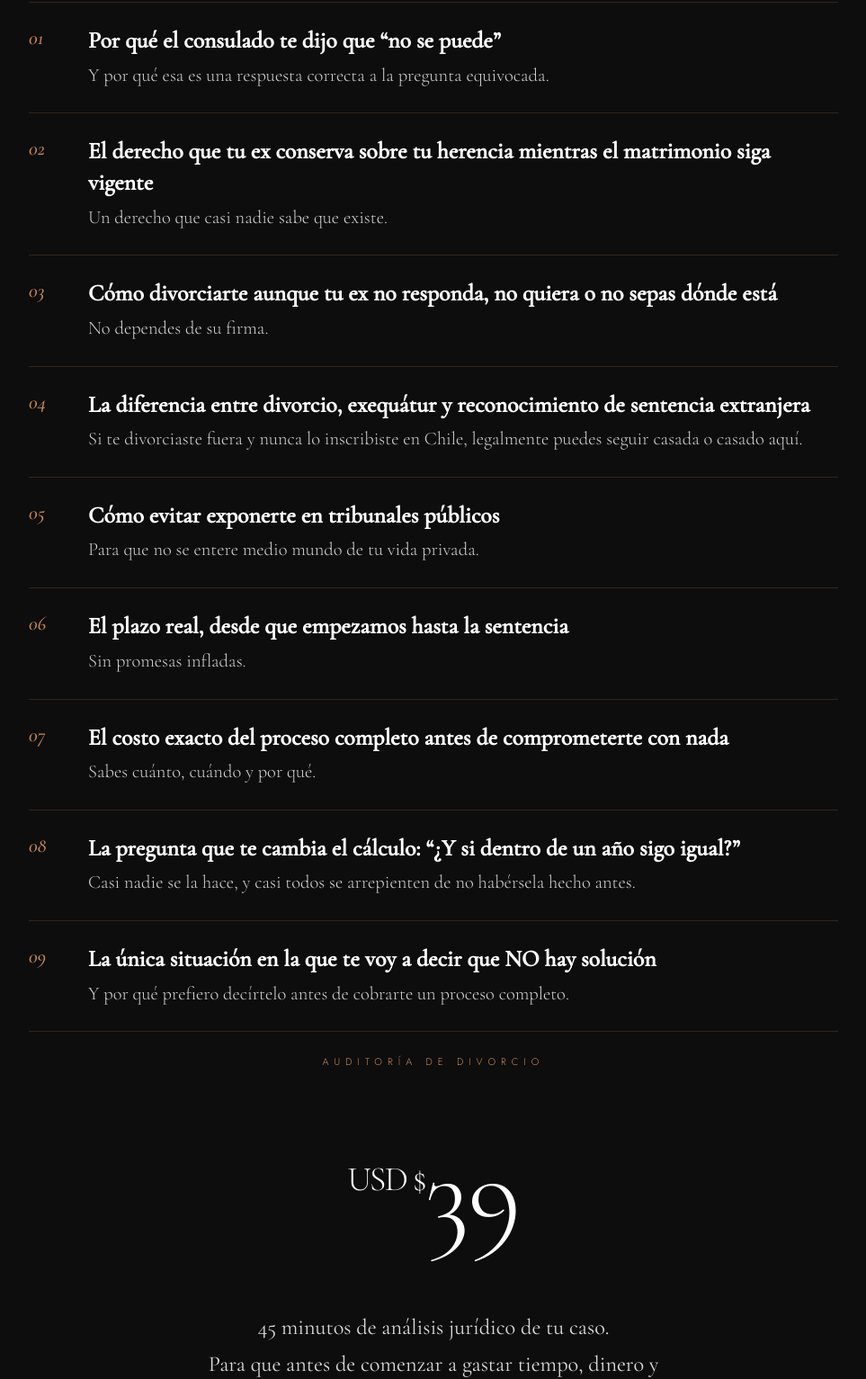
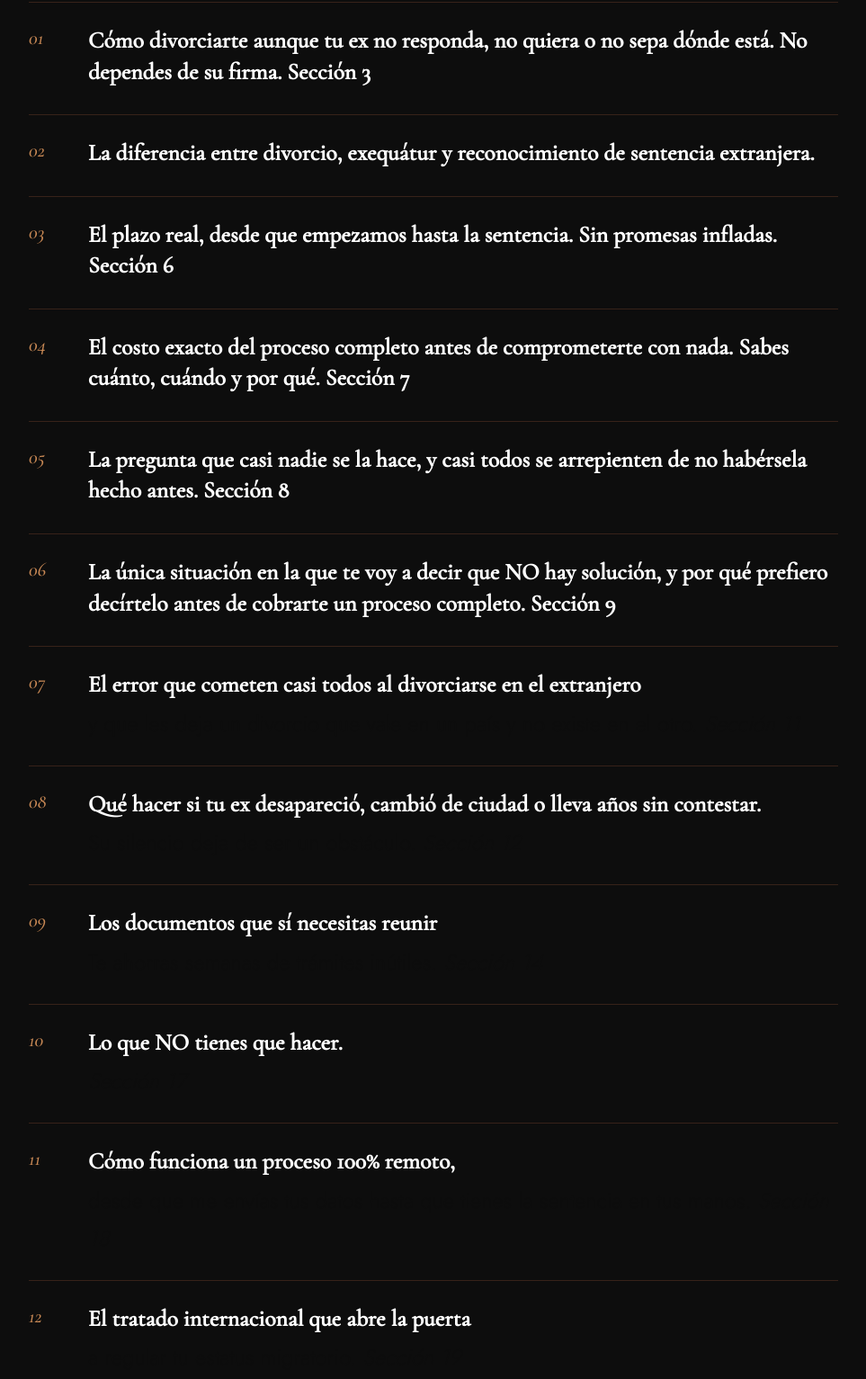
Before and after one commit to psanhuezacortes-blip/funnel, a plain HTML site: page index.html in a window 1280 px wide. Shown: the part 2908-4441 px from the top of the page at 90% size, without its empty margins (158-1121 px from the left). Drawn offline with nearby package versions, Linux system fonts and the light colour scheme.

Commit message:
Actualizar bullets de contenidos de ruta legal

```diff
--- a/index.html
+++ b/index.html
@@ -836,15 +836,22 @@ src="https://www.facebook.com/tr?id=2739206456473065&ev=PageView&noscript=1"
     </div>
 
     <ol class="ruta-bullets r d4">
-      <li><span class="ruta-num">01</span><div class="ruta-copy"><strong>Por qué el consulado te dijo que “no se puede”</strong><span>Y por qué esa es una respuesta correcta a la pregunta equivocada.</span></div></li>
-      <li><span class="ruta-num">02</span><div class="ruta-copy"><strong>El derecho que tu ex conserva sobre tu herencia mientras el matrimonio siga vigente</strong><span>Un derecho que casi nadie sabe que existe.</span></div></li>
-      <li><span class="ruta-num">03</span><div class="ruta-copy"><strong>Cómo divorciarte aunque tu ex no responda, no quiera o no sepas dónde está</strong><span>No dependes de su firma.</span></div></li>
-      <li><span class="ruta-num">04</span><div class="ruta-copy"><strong>La diferencia entre divorcio, exequátur y reconocimiento de sentencia extranjera</strong><span>Si te divorciaste fuera y nunca lo inscribiste en Chile, legalmente puedes seguir casada o casado aquí.</span></div></li>
-      <li><span class="ruta-num">05</span><div class="ruta-copy"><strong>Cómo evitar exponerte en tribunales públicos</strong><span>Para que no se entere medio mundo de tu vida privada.</span></div></li>
-      <li><span class="ruta-num">06</span><div class="ruta-copy"><strong>El plazo real, desde que empezamos hasta la sentencia</strong><span>Sin promesas infladas.</span></div></li>
-      <li><span class="ruta-num">07</span><div class="ruta-copy"><strong>El costo exacto del proceso completo antes de comprometerte con nada</strong><span>Sabes cuánto, cuándo y por qué.</span></div></li>
-      <li><span class="ruta-num">08</span><div class="ruta-copy"><strong>La pregunta que te cambia el cálculo: “¿Y si dentro de un año sigo igual?”</strong><span>Casi nadie se la hace, y casi todos se arrepienten de no habérsela hecho antes.</span></div></li>
-      <li><span class="ruta-num">09</span><div class="ruta-copy"><strong>La única situación en la que te voy a decir que NO hay solución</strong><span>Y por qué prefiero decírtelo antes de cobrarte un proceso completo.</span></div></li>
+      <li><span class="ruta-num">01</span><div class="ruta-copy"><strong>Cómo divorciarte aunque tu ex no responda, no quiera o no sepa dónde está. No dependes de su firma. Sección 3</strong></div></li>
+      <li><span class="ruta-num">02</span><div class="ruta-copy"><strong>La diferencia entre divorcio, exequátur y reconocimiento de sentencia extranjera.</strong></div></li>
+      <li><span class="ruta-num">03</span><div class="ruta-copy"><strong>El plazo real, desde que empezamos hasta la sentencia. Sin promesas infladas. Sección 6</strong></div></li>
+      <li><span class="ruta-num">04</span><div class="ruta-copy"><strong>El costo exacto del proceso completo antes de comprometerte con nada. Sabes cuánto, cuándo y por qué. Sección 7</strong></div></li>
+      <li><span class="ruta-num">05</span><div class="ruta-copy"><strong>La pregunta que casi nadie se la hace, y casi todos se arrepienten de no habérsela hecho antes. Sección 8</strong></div></li>
+      <li><span class="ruta-num">06</span><div class="ruta-copy"><strong>La única situación en la que te voy a decir que NO hay solución, y por qué prefiero decírtelo antes de cobrarte un proceso completo. Sección 9</strong></div></li>
+      <li><span class="ruta-num">07</span><div class="ruta-copy"><strong>El error que cometen casi todos al divorciarse en el extranjero</strong> y que les deja un divorcio que vale en un país y no existe en el otro. <em>Sección 11</em></div></li>
+      <li><span class="ruta-num">08</span><div class="ruta-copy"><strong>Qué hacer si tu ex desapareció, cambió de ciudad o lleva años sin contestar.</strong> Su silencio deja de ser un obstáculo. <em>Sección 12</em></div></li>
+      <li><span class="ruta-num">09</span><div class="ruta-copy"><strong>Los documentos que sí necesitas reunir</strong>Te ahorras semanas de trámites inútiles. <em>Sección 14</em></div></li>
+      <li><span class="ruta-num">10</span><div class="ruta-copy"><strong>Lo que NO tienes que hacer.</strong> <em>Sección 17</em></div></li>
+      <li><span class="ruta-num">11</span><div class="ruta-copy"><strong>Cómo funciona un proceso 100% remoto,</strong> desde que me envías tus datos hasta que tienes la sentencia en tus manos. <em>Sección 18</em></div></li>
+      <li><span class="ruta-num">12</span><div class="ruta-copy"><strong>El tratado internacional que abre la puerta</strong> a regular tu estatus migratorio. <em>Sección 19</em></div></li>
+      <li><span class="ruta-num">13</span><div class="ruta-copy"><strong>Qué decisión conviene tomar primero cuando tienes una herencia o una propiedad en Chile.</strong> El orden de los factores sí altera el resultado. <em>Sección 20</em></div></li>
+      <li><span class="ruta-num">14</span><div class="ruta-copy"><strong>Cuánto de lo que te cobraron (o te iban a cobrar) en otras partes es un trámite innecesario.</strong> Y cuánto es el costo real. <em>Sección 22</em></div></li>
+      <li><span class="ruta-num">15</span><div class="ruta-copy"><strong>Qué cambia si tienes hijos, bienes en común o deudas compartidas.</strong> <em>Sección 23</em></div></li>
+      <li><span class="ruta-num">16</span><div class="ruta-copy"><strong>Las tres preguntas que debes hacerle a cualquier abogado antes de contratarlo.</strong> <em>Sección 25</em></div></li>
     </ol>
 
     <div class="r d5" style="max-width:820px;margin:0 auto;text-align:center;">
```
